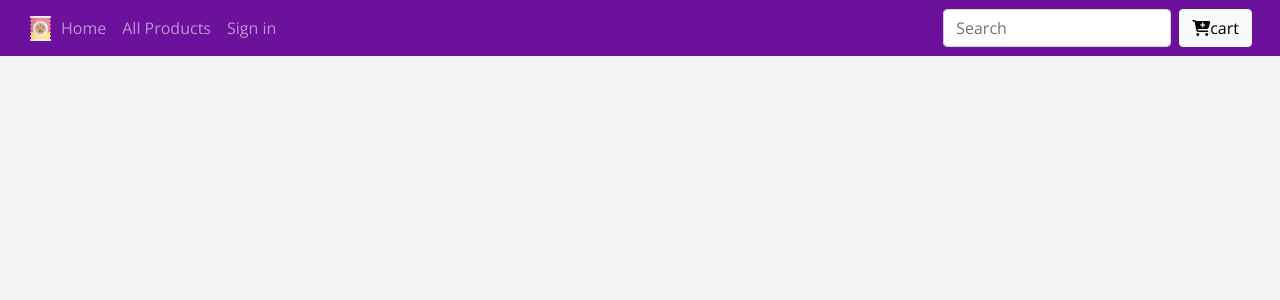
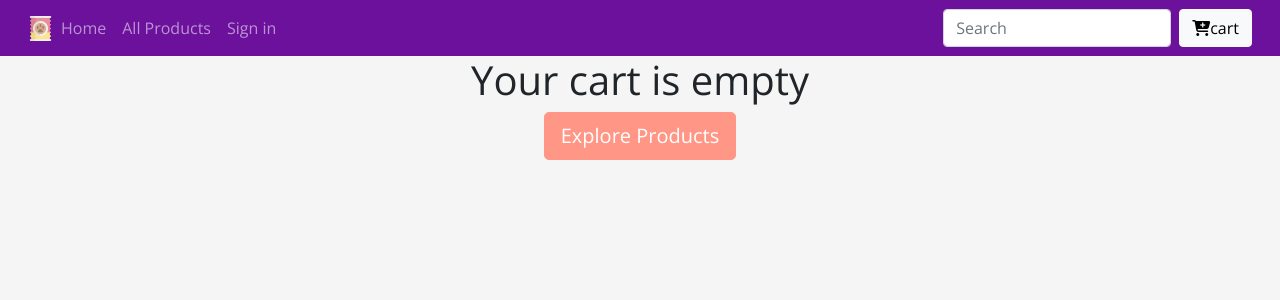
Before and after one commit to Automaton1989/commerceSite, a React (Create React App) app in the folder front/: page /cart in a window 1280 px wide. Shown: the top 300 px of the page. Built offline with nearby package versions, Linux system fonts and the light colour scheme; a web font is replaced by a local one.

Commit message:
Styling the register page, add default cart page

```diff
--- a/front/src/App.js
+++ b/front/src/App.js
@@ -1,5 +1,5 @@
 import "./App.css";
-import React from "react";
+import React, {useState} from "react";
 import Login from "./components/Login";
 import { BrowserRouter as Router, Routes, Route, Link } from "react-router-dom";
 import { useNavigate } from "react-router-dom";
@@ -8,6 +8,7 @@ import Products from "./components/Products";
 import Home from "./components/Home";
 import Register from "./components/Register";
 import SingleProduct from "./components/SingleProduct";
+import Cart from "./components/Cart";
 
 /*
 USE THIS FOR NAVIGATION BASICS
@@ -22,6 +23,7 @@ EX:
 
   return <button onSubmit={handleSubmit}>...</button>
 */
+/*
 function GoHome() {
   let navigate = useNavigate();
   function handleLink() {
@@ -29,19 +31,23 @@ function GoHome() {
   }
   return <button onClick={handleLink}> Go Home </button>;
 }
+*/
 
 function App() {
+  const [user, setUser] = useState();
+
   return (
     <Router>
       <React.Fragment>
-        <Navbar />
+        <Navbar value={{user}}/>
         <div className="App">
           <Routes>
             <Route exact path="/" element={<Home />}></Route>
-            <Route path="/login" element={<Login />} />
+            <Route path="/login" element={<Login setUser={setUser}/>} />
             <Route path="/products" element={<Products />}></Route>
             <Route path="/register" element={<Register />}></Route>
             <Route path="/product/single" element={<SingleProduct />}></Route>
+            <Route path="/cart" element={<Cart />}></Route>
           </Routes>
         </div>
       </React.Fragment>
--- /dev/null
+++ b/front/src/components/Cart.js
@@ -0,0 +1,25 @@
+import React from "react";
+import { Link } from "react-router-dom";
+
+export default function Carts() {
+  return (
+    <div>
+      <EmptyCart />
+    </div>
+  )
+}
+
+function EmptyCart() {
+  return (
+    <div className="container">
+      <div className="row">
+        <div className="col-10 mx-auto text-center">
+          <h1>Your cart is empty</h1>
+          <Link to="/products">
+            <button type="button" className="btn btn-primary btn-color btn-lg">Explore Products</button>
+          </Link>
+        </div>
+      </div>
+    </div>
+  )
+}
--- a/front/src/components/Navbar.js
+++ b/front/src/components/Navbar.js
@@ -2,8 +2,10 @@ import React from "react";
 import { Link } from "react-router-dom";
 import logo from "../images/pet-food.png";
 import "../stylesheets/navbar.css";
+//import {UserContext} from "./Authentication";
 
-function Navbar() {
+function Navbar({user}) {
+  console.log("user in navbar: ", user);
   return (
     <nav className="navbar navbar-expand-sm navbar-dark px-sm-3">
       <div className="container-fluid">
@@ -45,6 +47,7 @@ function Navbar() {
               </Link>
             </li>
           </ul>
+          <span>{user}</span>
           <form className="d-flex">
           <input className="form-control me-2" type="search" placeholder="Search" aria-label="Search" />
           </form>
--- a/front/src/components/Register.js
+++ b/front/src/components/Register.js
@@ -122,10 +122,10 @@ function RegisterForm() {
       <div className="form-group">
         <div className="mb-3">{error}</div>
       </div>
-      <button type="submit" className="btn btn-primary">
+      <button type="submit" className="btn btn-primary btn-color btn-block">
         Submit
       </button>
-      <Link to="/login">Already have an account?</Link>
+      <Link to="/login" className = "link">Already have an account?</Link>
     </form>
   );
 }
--- a/front/src/index.css
+++ b/front/src/index.css
@@ -76,3 +76,11 @@ code {
   margin-top: 1rem;
   margin-bottom: 1rem;
 }
+
+footer {
+  text-align: center;
+  padding: 3px;
+  background-color: DarkSalmon;
+  color: white;
+  display: block;
+}
```
Also changed, not shown: front/src/components/Footer.js (added, +7 -0 lines), front/src/components/Login.js (+16 -4 lines), 1 other file (tests, documents, lock files or other folders).
